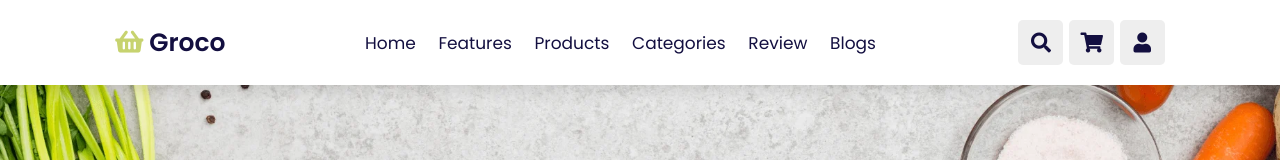
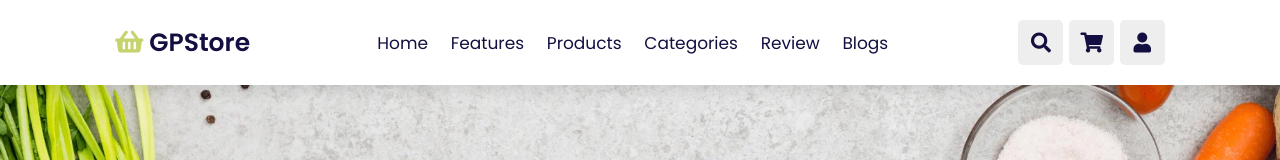
Before and after one commit to gaytripandit/FoodApp, a plain HTML site: page index.html in a window 1280 px wide. Shown: the top 160 px of the page. Drawn offline with nearby package versions, Linux system fonts and the light colour scheme.

Commit message:
Update index.html

```diff
--- a/index.html
+++ b/index.html
@@ -21,7 +21,7 @@
 
 <header class="header">
 
-    <a href="#" class="logo"> <i class="fas fa-shopping-basket"></i> groco </a>
+    <a href="#" class="logo"> <i class="fas fa-shopping-basket"></i> GPStore </a>
 
     <nav class="navbar">
         <a href="#home">home</a>
@@ -449,7 +449,7 @@
     <div class="box-container">
 
         <div class="box">
-            <h3> groco <i class="fas fa-shopping-basket"></i> </h3>
+            <h3> GPStore <i class="fas fa-shopping-basket"></i> </h3>
             <p>Lorem ipsum dolor, sit amet consectetur adipisicing elit. Aliquam, saepe.</p>
             <div class="share">
                 <a href="#" class="fab fa-facebook-f"></a>
```
